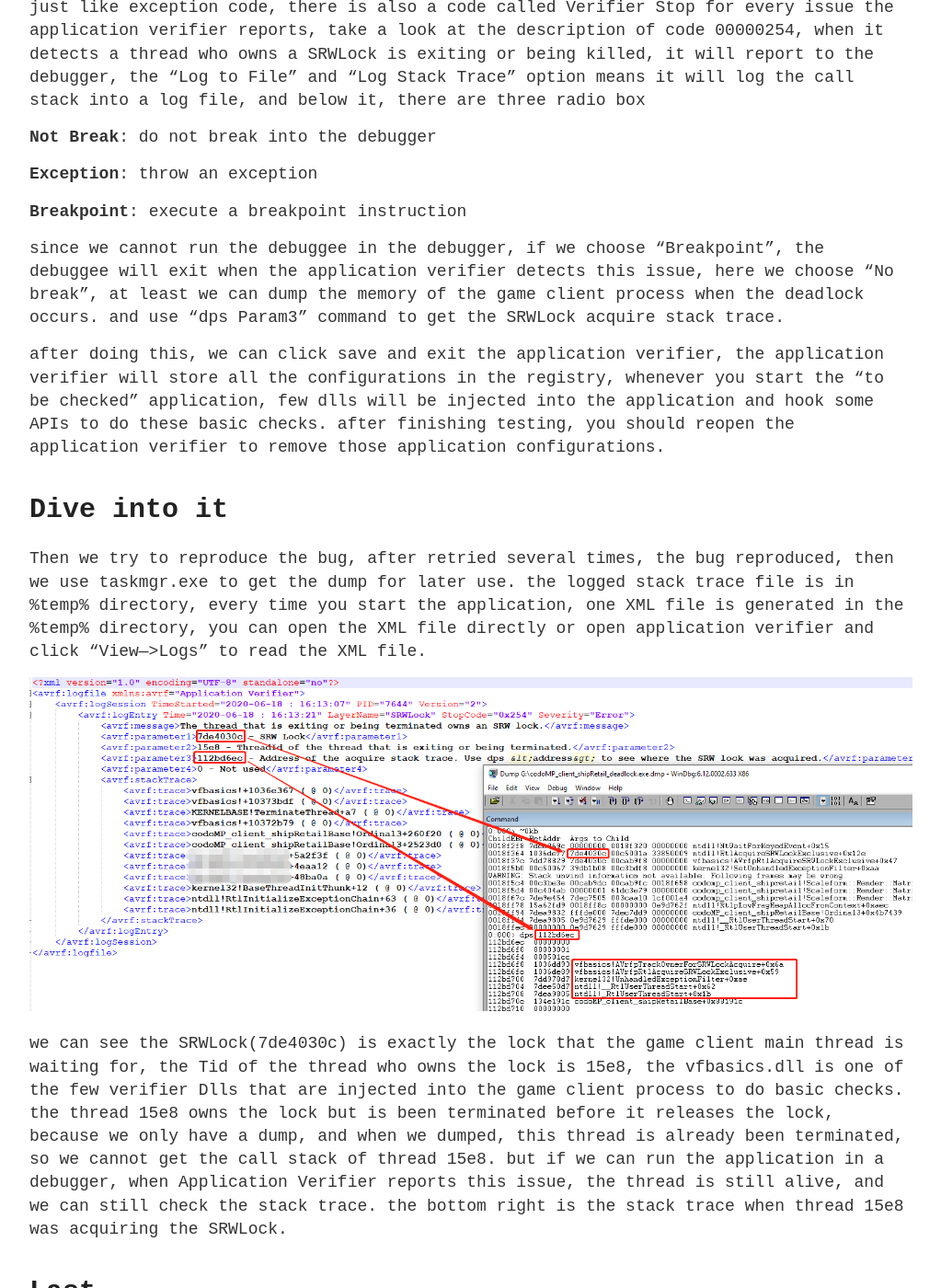
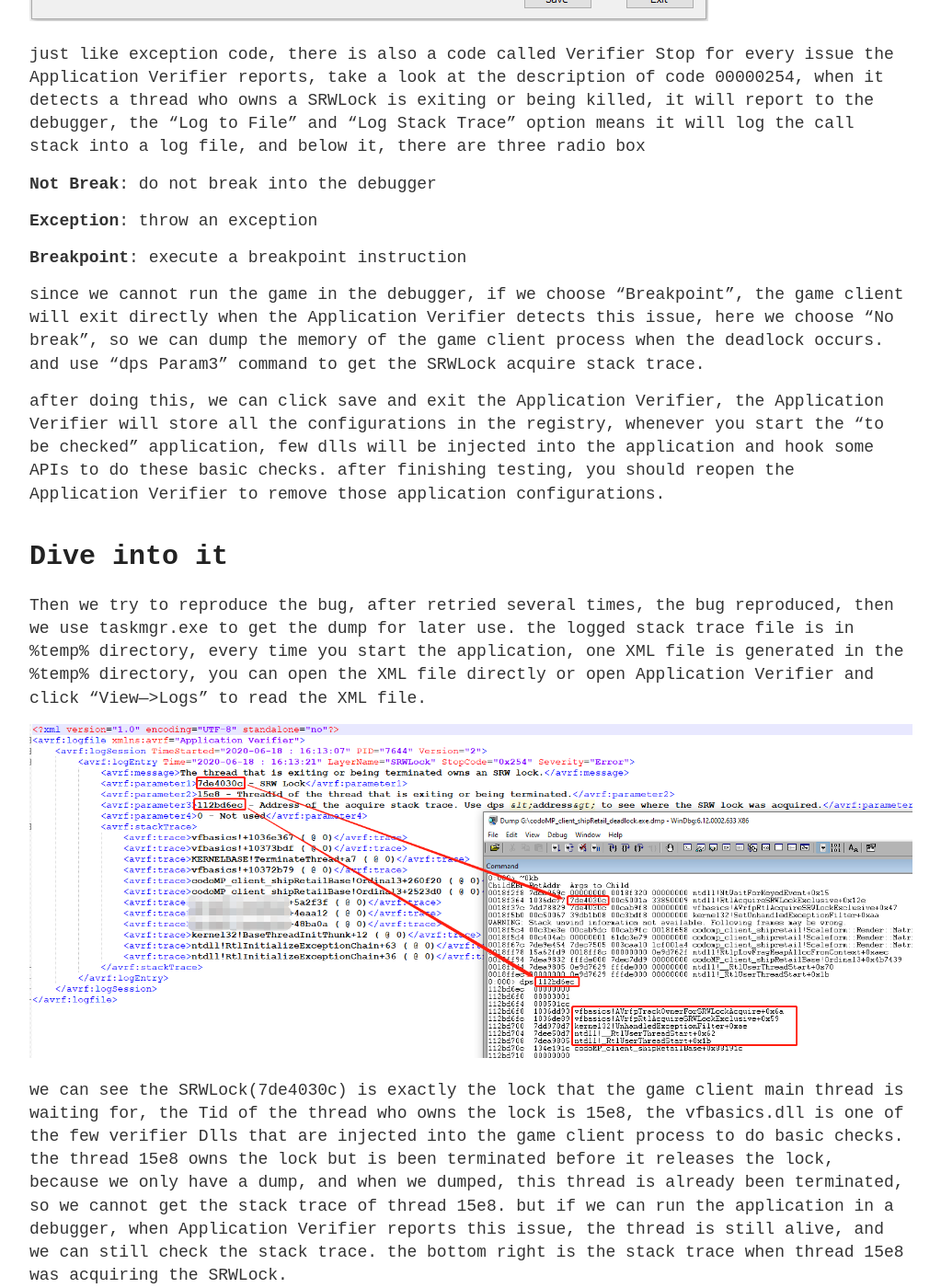
Before and after one commit to shellbombs/shellbombs.github.io, a Jekyll site: the page built from _posts/2020-6-21-use application verifier to debug deadlock.md, in a window 1280 px wide and 1400 px high, scrolled down 3016 px. Shown: the whole window at 92% size, without its empty margins (128-1151 px from the left). Built offline with Jekyll 4.4.1, drawn with Linux system fonts in a browser that asks for light colours; our own code applies the rules of GitHub Pages for plain Markdown files; some of the changed text lies outside the part shown.

Commit message:
fixed some grammar mistakes

```diff
--- a/_posts/2020-6-21-use application verifier to debug deadlock.md
+++ b/_posts/2020-6-21-use application verifier to debug deadlock.md
@@ -1,28 +1,28 @@
 Recently we faced an issue, after upgrading some components, the game client was not able to start occasionally, we still can see the game client process in the taskmgr.exe when this bug occurred, but the UI did not show, and the game client has anti-debug components, we cannot use a debugger to debug it. so I'm gonna talk about how to use Application Verifier to find the root cause of this bug.
 
 # Take a peek
-because we cannot use a debugger to debug it, we can use taskmgr.exe to dump the memory of the game client, then we use Windbg to do dump analysis, and we found there is only one thread whose start address is within the game client EXE, the thread number in Windbg is 0, and usually thread 0 is the main UI thread in Windbg, call stack as below.
+Because we cannot use a debugger to debug it, we use taskmgr.exe to dump the memory of the game client process, then we use Windbg to do dump analysis, and we found there is only one thread whose start address is within the game client EXE, the thread number in Windbg is 0, and usually thread 0 is the main UI thread in Windbg, call stack as below.
 
 ![_config.yml]({{ site.baseurl }}/images/avrf_thread_zero.png)
 
-we can see, the main thread called SetUnhandledExceptionFilter, which then try to acquire a SRWLock called kernelbase!BasepUEFLock, but this lock is owned by other thread, so the main thread is waiting, but who owns the lock and why it didn't release the SRWLock, the key point here is, for CRITICAL_SECTION, we can use !cs command to find who owns the CRITICAL_SECTION, but for a SRWLock, we cannot do that, the definition of SRWLock as below.
+we can see, the main thread called SetUnhandledExceptionFilter, which then try to acquire a SRWLock called kernelbase!BasepUEFLock, but this lock is owned by other thread, so the main thread is waiting, but who owns the lock and why it didn't release the lock, the key point here is, for CRITICAL_SECTION, we can use !cs command to find who owns the CRITICAL_SECTION, but for a SRWLock, we cannot do that, the definition of SRWLock as below.
 
 ![_config.yml]({{ site.baseurl }}/images/avrf_srwlock.png)
 
-though the SRWLock is very effective, it contains limited information, it's just a pointer, and the object start address is 16 aligned, it uses bit 0~3 to record the state of the lock, it does not keep the owner information, from the name kernelbase!BasepUEFLock, we can guess it has something to do with UnhandledExceptionFilter, after checking all other thread call stacks, we cannot find any suspicious threads, the thread who owns the lock may already exit or was killed, it's impossible to find the call stack of a killed thread from the dump
+though the SRWLock is very effective, it contains limited information, it's just a pointer, and the object start address is 16 aligned, it uses bit 0~3 to record the state of the lock, it does not keep the owner information. from the name "kernelbase!BasepUEFLock", we can guess it has something to do with UnhandledExceptionFilter, after checking all other thread stack traces, we cannot find any suspicious threads, the thread who owns the lock may already exit or was killed, it's impossible to find the call stack of a killed thread from the dump
 
 # Application Verifier
-Application Verifier is a tool provided by Microsoft, aimed at assisting developers in quickly finding subtle programming errors that can be extremely difficult to identify with normal application testing. like invalid handles, heap overflow, lock not initialized, etc. UI as below.
+Application Verifier is a tool provided by Microsoft, aimed at assisting developers in quickly finding subtle programming errors that can be extremely difficult to identify with normal application testing. like invalid handles, heap overflow, double free, lock not initialized, etc. UI as below.
 
 ![_config.yml]({{ site.baseurl }}/images/avrf.png)
 
-after installing the application verifier, there are two executables, use 32bit version for 32bit applications and 64bit version for 64bit applications, on the top left, you can add applications by right-clicking in the box, and the top right offers the items to be checked based on your needs, for some items like heap, you can config which Dll to check and full page heap or normal page heap in the properties window.
+after installing the Application Verifier, there are two executables, use 32bit version for 32bit applications and 64bit version for 64bit applications, on the top left, you can add applications that you want to check by right-clicking in the box, and the top right offers the items to be checked based on your needs, for some items like Heaps, you can config which Dll to check and full page heap or normal page heap in the properties window.
 
-Here we only select the SRWLock checkbox, for most of the cases, it is required to run the debuggee in a debugger, when it detects any problems, it reports the problem to the debugger, and we can then use !avrf to check the cause of the problem, since we cannot use a debugger to debug the game client, we need to change an option, right-click on the SRWLock checkbox, then select "Verifier Stop Options", the config window as below.
+Here we only select the SRWLock checkbox, for most of the cases, it is required to run the application in a debugger, when it detects any problems, it reports the problem to the debugger, and we can then use !avrf to check the cause of the problem, since we cannot use a debugger to debug the game client, we need to change an option, right-click on the SRWLock checkbox, then select "Verifier Stop Options", the config window as below.
 
 ![_config.yml]({{ site.baseurl }}/images/avrf_options.png)
 
-just like exception code, there is also a code called Verifier Stop for every issue the application verifier reports, take a look at the description of code 00000254, when it detects a thread who owns a SRWLock is exiting or being killed, it will report to the debugger, the "Log to File" and "Log Stack Trace" option means it will log the call stack into a log file, and below it, there are three radio box
+just like exception code, there is also a code called Verifier Stop for every issue the Application Verifier reports, take a look at the description of code 00000254, when it detects a thread who owns a SRWLock is exiting or being killed, it will report to the debugger, the "Log to File" and "Log Stack Trace" option means it will log the call stack into a log file, and below it, there are three radio box
 
 **Not Break**: do not break into the debugger
 
@@ -30,16 +30,16 @@ just like exception code, there is also a code called Verifier Stop for every is
 
 **Breakpoint**: execute a breakpoint instruction
 
-since we cannot run the debuggee in the debugger, if we choose "Breakpoint", the debuggee will exit when the application verifier detects this issue, here we choose "No break", at least we can dump the memory of the game client process when the deadlock occurs. and use "dps Param3" command to get the SRWLock acquire stack trace.
+since we cannot run the game in the debugger, if we choose "Breakpoint", the game client will exit directly when the Application Verifier detects this issue, here we choose "No break", so we can dump the memory of the game client process when the deadlock occurs. and use "dps Param3" command to get the SRWLock acquire stack trace.
 
-after doing this, we can click save and exit the application verifier, the application verifier will store all the configurations in the registry, whenever you start the "to be checked" application, few dlls will be injected into the application and hook some APIs to do these basic checks. after finishing testing, you should reopen the application verifier to remove those application configurations.
+after doing this, we can click save and exit the Application Verifier, the Application Verifier will store all the configurations in the registry, whenever you start the "to be checked" application, few dlls will be injected into the application and hook some APIs to do these basic checks. after finishing testing, you should reopen the Application Verifier to remove those application configurations.
 
 # Dive into it
-Then we try to reproduce the bug, after retried several times, the bug reproduced, then we use taskmgr.exe to get the dump for later use. the logged stack trace file is in %temp% directory, every time you start the application, one XML file is generated in the %temp% directory, you can open the XML file directly or open application verifier and click "View--->Logs" to read the XML file.
+Then we try to reproduce the bug, after retried several times, the bug reproduced, then we use taskmgr.exe to get the dump for later use. the logged stack trace file is in %temp% directory, every time you start the application, one XML file is generated in the %temp% directory, you can open the XML file directly or open Application Verifier and click "View--->Logs" to read the XML file.
 
 ![_config.yml]({{ site.baseurl }}/images/avrf_dive_into.png)
 
-we can see the SRWLock(7de4030c) is exactly the lock that the game client main thread is waiting for, the Tid of the thread who owns the lock is 15e8, the vfbasics.dll is one of the few verifier Dlls that are injected into the game client process to do basic checks. the thread 15e8 owns the lock but is been terminated before it releases the lock, because we only have a dump, and when we dumped, this thread is already been terminated, so we cannot get the call stack of thread 15e8. but if we can run the application in a debugger, when Application Verifier reports this issue, the thread is still alive, and we can still check the stack trace. the bottom right is the stack trace when thread 15e8 was acquiring the SRWLock.
+we can see the SRWLock(7de4030c) is exactly the lock that the game client main thread is waiting for, the Tid of the thread who owns the lock is 15e8, the vfbasics.dll is one of the few verifier Dlls that are injected into the game client process to do basic checks. the thread 15e8 owns the lock but is been terminated before it releases the lock, because we only have a dump, and when we dumped, this thread is already been terminated, so we cannot get the stack trace of thread 15e8. but if we can run the application in a debugger, when Application Verifier reports this issue, the thread is still alive, and we can still check the stack trace. the bottom right is the stack trace when thread 15e8 was acquiring the SRWLock.
 
 # Last
-we can see it's really dangerous to use the API TerminateThread, because the resources acquired by the thread cannot be released after we kill it. application verifier is really useful and powerful, there is also a tool called driver verifier which is used to verify drivers, whenever it detects a driver issue it will cause a BSOD. making use of these verifier tools can help us to build more stable and secure products.
+we can see it's really dangerous to use the API TerminateThread, because the resources acquired by the thread cannot be released after we kill it. Application Verifier is really useful and powerful, there is also a tool called Driver Verifier which is used to verify drivers, whenever it detects a driver issue it will cause a BSOD. making use of these verifier tools can help us to build more stable and secure products.
```
